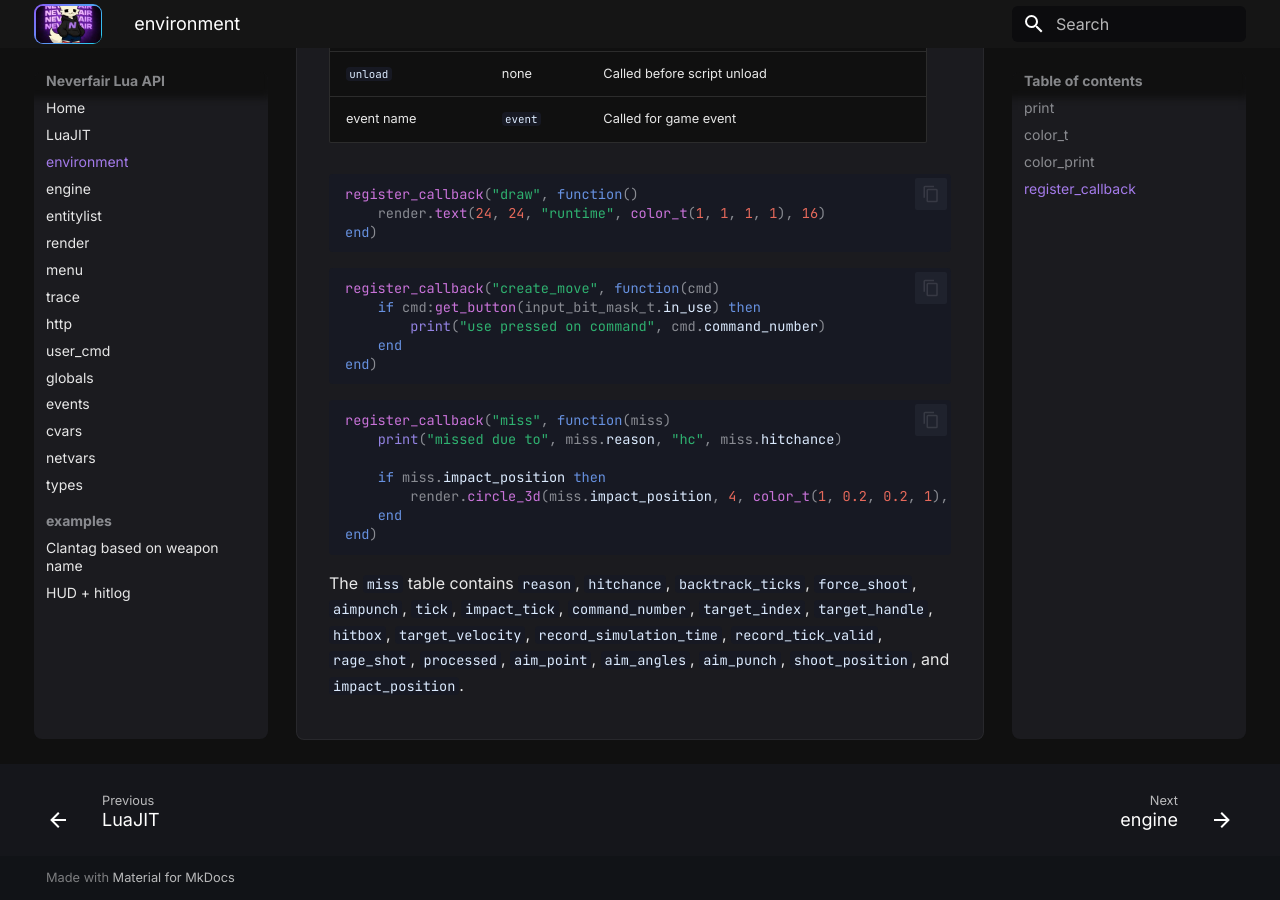
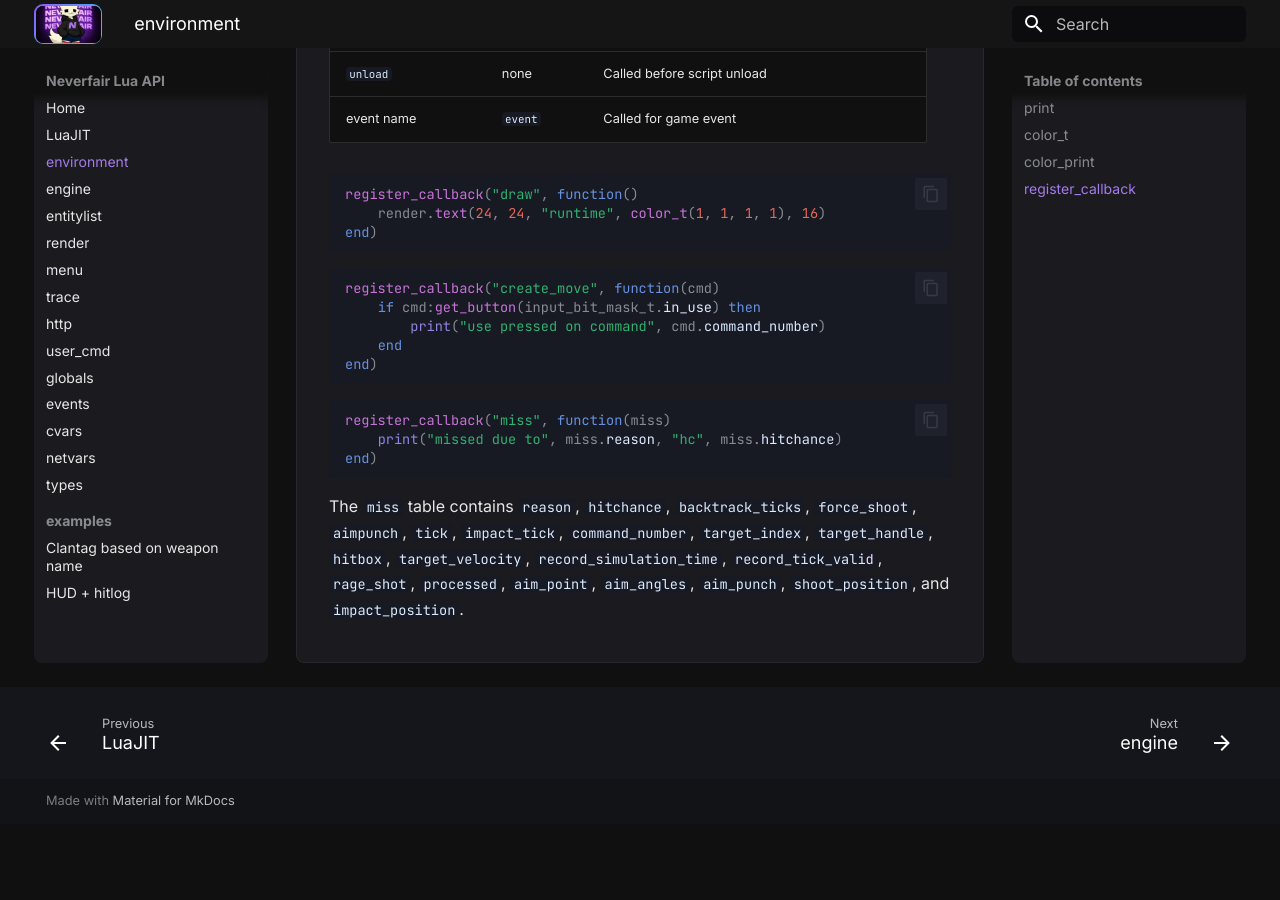
Before and after one commit to NEVERFAIR/cs2-docs, an MkDocs documentation site: the page built from docs/environment.md, in a window 1280 px wide and 900 px high, scrolled down 1783 px. Built offline with MkDocs 1.6.1 and Material for MkDocs 9.7.7, drawn with Linux system fonts in a browser that asks for light colours; after the commit the page ends 2607 px from its top, so only the background shows below that.

Commit message:
Update environment.md

````diff
--- a/docs/environment.md
+++ b/docs/environment.md
@@ -82,10 +82,6 @@ end)
 ```lua
 register_callback("miss", function(miss)
     print("missed due to", miss.reason, "hc", miss.hitchance)
-
-    if miss.impact_position then
-        render.circle_3d(miss.impact_position, 4, color_t(1, 0.2, 0.2, 1), 1)
-    end
 end)
 ```
 
````
